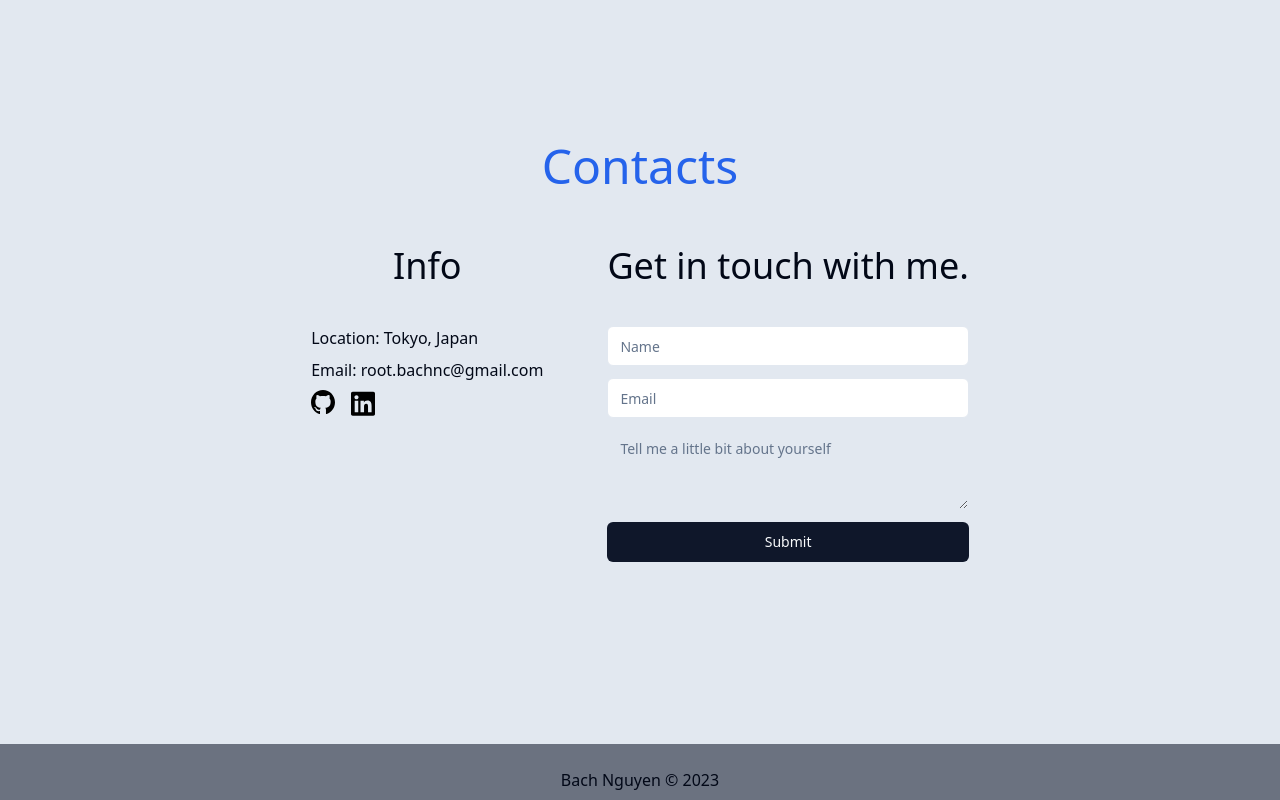
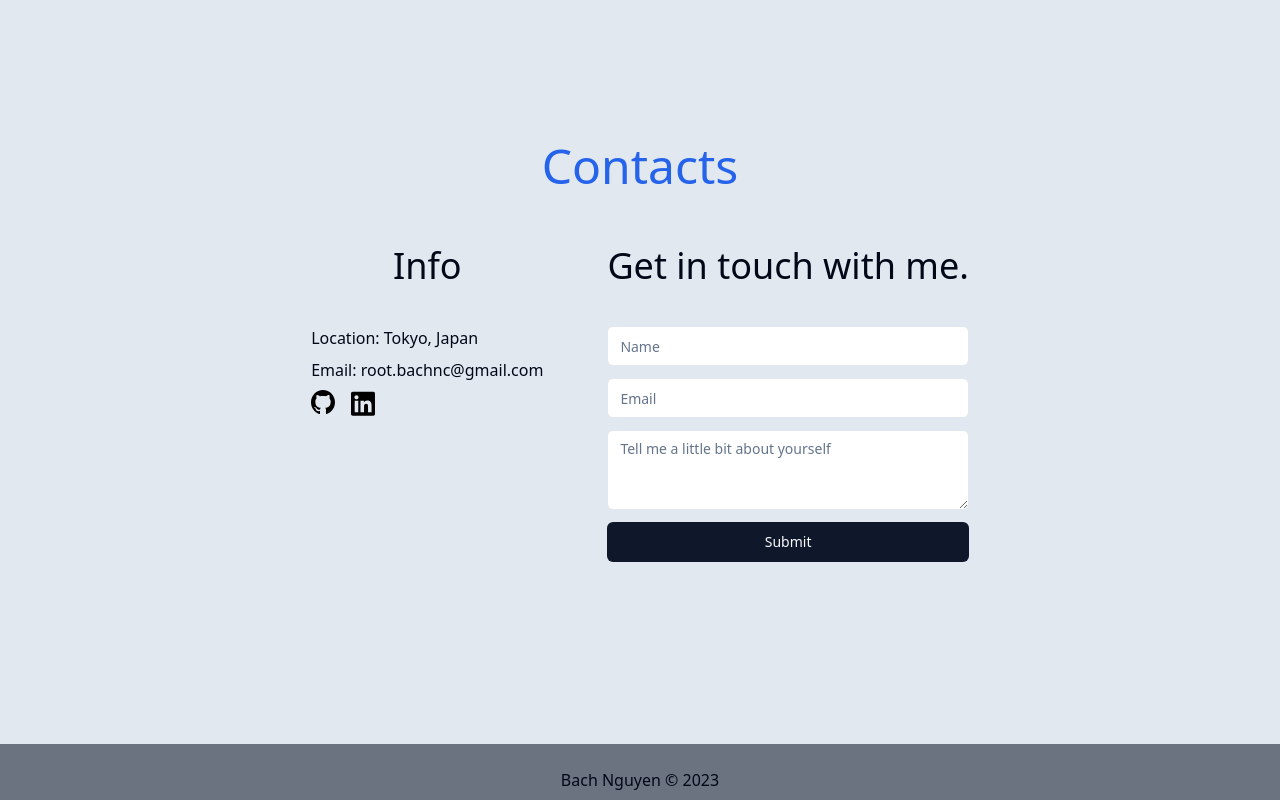
Before and after one commit to ttax00/portfolio-next, a Next.js app: page / in a window 1280 px wide. Shown: the part 3256-4056 px from the top of the page. Built offline with nearby package versions, Linux system fonts and the light colour scheme.

Commit message:
FIX text area not honoring background color

```diff
--- a/src/app/clientComponents.tsx
+++ b/src/app/clientComponents.tsx
@@ -94,7 +94,7 @@ export function ContactForm({ className }: { className: string; }) {
 						<FormControl>
 							<Textarea
 								placeholder="Tell me a little bit about yourself"
-								className=""
+								className="bg-white dark:bg-slate-900"
 								{...field}
 							/>
 						</FormControl>
```
